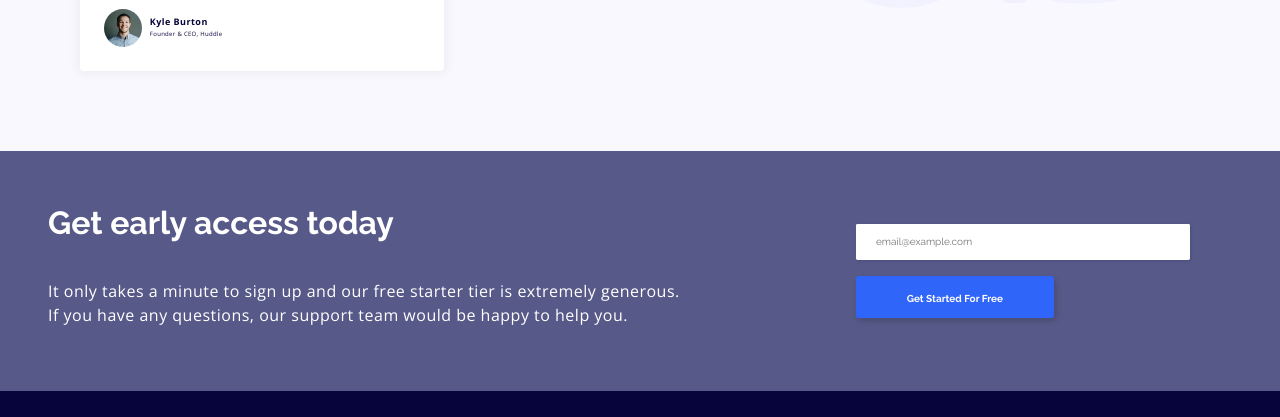
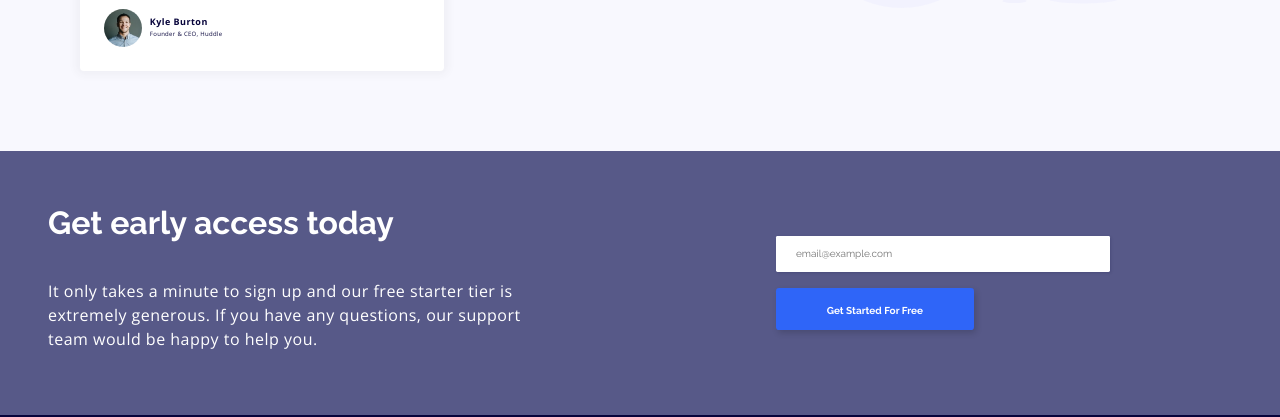
Before and after one commit to Ditsk/fyo-landing, a plain HTML site: page index.html in a window 1280 px wide. Shown: the part 1270-1687 px from the top of the page. Drawn offline with nearby package versions, Linux system fonts and the light colour scheme.

Commit message:
Update style.css

```diff
--- a/style.css
+++ b/style.css
@@ -699,7 +699,7 @@ footer {
 
         color: #FFFFFF;
         text-align: left;
-        /* width: 50%; */
+        width: 80%;
     }
 
     .early-1 {
@@ -708,7 +708,7 @@ footer {
     }
     .early-2 {
         align-items: normal;
-        margin-right: 20rem;
+        margin-right: 25rem;
     }
 
     .form-2 {
```
